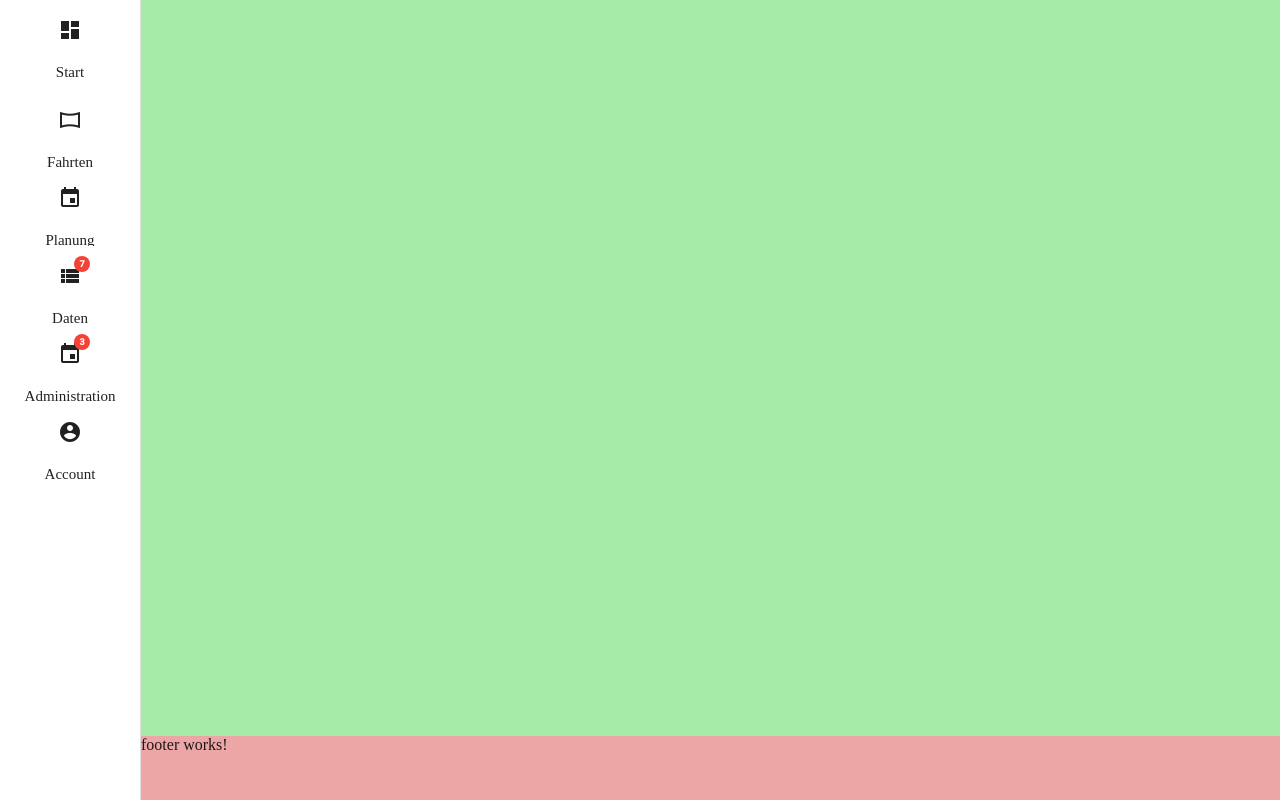
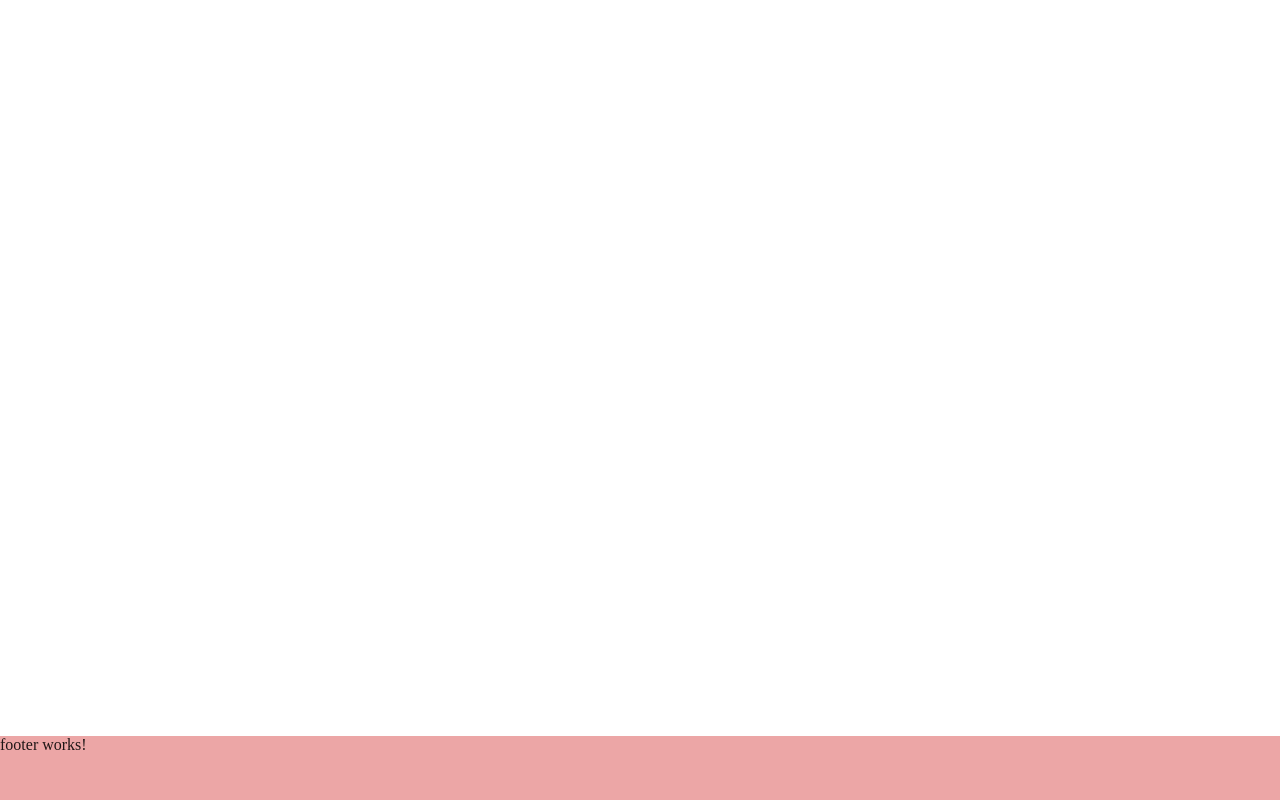
Before and after one commit to 4javier/faisal_project, an Angular app: page / in a window 1280 px wide. Built offline with nearby package versions, Linux system fonts and the light colour scheme.

Commit message:
add treeNodes

```diff
--- a/src/app/app.module.ts
+++ b/src/app/app.module.ts
@@ -28,6 +28,7 @@ import { MatToolbarModule } from '@angular/material/toolbar';
 import { MatBadgeModule } from '@angular/material/badge';
 import { WrapperComponent } from './components/wrapper/wrapper.component';
 import { FooterComponent } from './components/footer/footer.component';
+import { MatTreeModule } from '@angular/material/tree';
 
 @NgModule({
   declarations: [
@@ -61,6 +62,7 @@ import { FooterComponent } from './components/footer/footer.component';
     MatSidenavModule,
     MatListModule,
     MatBadgeModule,
+    MatTreeModule,
   ],
   providers: [],
   bootstrap: [AppComponent],
--- a/src/app/components/side-nav/side-nav.component.css
+++ b/src/app/components/side-nav/side-nav.component.css
@@ -1,4 +1,53 @@
-.container {
+.collapsed {
+  display: none;
+}
+
+mat-tree ul,
+mat-tree li {
+  margin-top: 0;
+  margin-bottom: 0;
+  list-style-type: none;
+}
+
+/*
+ * This padding sets alignment of the nested nodes.
+ */
+mat-nested-tree-node .mat-tree-node {
+  display: flex;
+  justify-content: space-between;
+  padding-left: 1rem;
+  padding-right: 1rem;
+}
+
+/*
+ * Padding for leaf nodes.
+ * Leaf nodes need to have padding so as to align with other non-leaf nodes
+ * under the same parent.
+ */
+div[role=group] > .mat-tree-node {
+  padding-left: 2rem;
+}
+
+
+
+
+
+
+
+
+
+
+
+
+
+
+
+
+
+
+
+
+/* .container {
   height: 100vh;
   margin-left: 0;
   margin-right: 0;
@@ -33,7 +82,7 @@ mat-sidenav {
   height: 35px;
   overflow: hidden;
   line-height: 35px;
-  /* transition: 0.2s ease-in; */
+   transition: 0.2s ease-in;
 }
 
 .list.no {
@@ -153,3 +202,4 @@ li.active > .arrow > .iconspan > .name.no {
   top: -25px;
   left: 10px;
 }
+ */
--- a/src/app/components/side-nav/side-nav.component.html
+++ b/src/app/components/side-nav/side-nav.component.html
@@ -4,9 +4,38 @@
       #snav
       [mode]="mobileQuery.matches ? 'over' : 'side'"
       [fixedInViewport]="mobileQuery.matches"
-      opened="{{ sideNavToggle }}"
     >
-      <mat-icon
+      <mat-tree [dataSource]="dataSource" [treeControl]="treeControl">
+        <!-- This is the tree node template for leaf nodes -->
+        <!-- There is inline padding applied to this node using styles.
+        This padding value depends on the mat-icon-button width. -->
+        <mat-tree-node *matTreeNodeDef="let node" matTreeNodeToggle>
+          {{ node.displayName }}
+        </mat-tree-node>
+        <!-- This is the tree node template for expandable nodes -->
+        <mat-nested-tree-node *matTreeNodeDef="let node; when: hasChild">
+          <div class="mat-tree-node">
+            {{ node.displayName }}
+            <button
+              mat-icon-button
+              matTreeNodeToggle
+              [attr.aria-label]="'Toggle ' + node.name"
+            >
+              <mat-icon class="mat-icon-rtl-mirror">
+                {{
+                  treeControl.isExpanded(node) ? 'expand_more' : 'chevron_right'
+                }}
+              </mat-icon>
+            </button>
+          </div>
+          <!-- There is inline padding applied to this div using styles.
+              This padding value depends on the mat-icon-button width.  -->
+          <div [class.collapsed]="!treeControl.isExpanded(node)" role="group">
+            <ng-container matTreeNodeOutlet></ng-container>
+          </div>
+        </mat-nested-tree-node>
+      </mat-tree>
+      <!-- <mat-icon
         class="close"
         *ngIf="toggle === true && mobileQuery.matches === false"
         (click)="collapse()"
@@ -69,23 +98,24 @@
             </ul>
           </div>
         </li>
-      </ul>
+      </ul> -->
     </mat-sidenav>
 
-    <mat-sidenav-content class="content {{ !topbarToggle ? 'yes' : 'no' }}">
+    <mat-sidenav-content>
       <mat-toolbar *ngIf="mobileQuery.matches === true" class="topbar">
-        <button mat-icon-button (click)="snav.toggle()" (click)="topbar()">
+        <button mat-icon-button (click)="snav.toggle()">
           <mat-icon>menu</mat-icon>
         </button>
         <div>
-          <p class="topbarname">{{ name }}</p>
-          <div
+          <!--           <p class="topbarname">{{ name }}</p>
+ -->
+          <!-- <div
             *ngIf="badge > 0"
             class="topbarbadge"
             matBadge="{{ badge }}"
             matBadgeColor="warn"
             matBadgeSize="small"
-          ></div>
+          ></div> -->
         </div>
       </mat-toolbar>
       <app-wrapper></app-wrapper>
--- a/src/app/components/side-nav/side-nav.component.ts
+++ b/src/app/components/side-nav/side-nav.component.ts
@@ -3,40 +3,22 @@ import { MediaMatcher } from '@angular/cdk/layout';
 import { menu } from '../pages/navItem-data';
 import { NavItem } from 'src/app/models/navItem.model';
 import { ActivatedRoute, NavigationStart, Router } from '@angular/router';
+import {NestedTreeControl} from '@angular/cdk/tree';
+import {MatTreeNestedDataSource, MatTreeModule} from '@angular/material/tree';
+
 
 @Component({
   selector: 'app-side-nav',
   templateUrl: './side-nav.component.html',
   styleUrls: ['./side-nav.component.css'],
 })
-export class SideNavComponent implements OnInit, OnDestroy {
+export class SideNavComponent {
   mobileQuery: MediaQueryList;
-
-  route: string = '';
-  name: string = '';
-  icon: string = '';
-  badge: number = 0;
-
-  sideNavToggle: boolean = true;
-  toggle: boolean = false;
-  topbarToggle: boolean = false;
-
-  totalNotification: number = 0;
-
-  data = menu;
-
+  treeControl = new NestedTreeControl<NavItem>(node => node.children);
+    dataSource = new MatTreeNestedDataSource<NavItem>();
   private _mobileQueryListener: () => void;
 
-  ngOnInit(): void {
-    for (let i = 0; i < this.data.length; i++) {
-      if (this.data[i].children) {
-        for (let j = 0; j < this.data[i].children.length; j++) {
-          this.data[i].notification += this.data[i].children[j].notification;
-          this.totalNotification += this.data[i].children[j].notification;
-        }
-      }
-    }
-  }
+
 
   constructor(
     changeDetectorRef: ChangeDetectorRef,
@@ -46,50 +28,14 @@ export class SideNavComponent implements OnInit, OnDestroy {
     this.mobileQuery = media.matchMedia('(max-width: 839px)');
     this._mobileQueryListener = () => changeDetectorRef.detectChanges();
     this.mobileQuery.addListener(this._mobileQueryListener);
-    if (this.mobileQuery.matches === true) {
-      this.toggle = true;
-      this.sideNavToggle = false;
-      this.topbarToggle = true;
-    }
-    router.events.forEach((event) => {
-      if(event instanceof NavigationStart) {
-        this.route = event.url.substring(1);
-        this.route;
-        for (let i = 0; i < this.data.length; i++) {
-          if (this.data[i].children) {
-            for (let j = 0; j < this.data[i].children.length; j++) {
-              if (this.data[i].children[j].route === this.route) {
-                this.name = this.data[i].displayName;
-                this.icon = this.data[i].iconName;
-                this.badge = this.data[i].notification;
-              }
-            }
-          }
-        }
-      }
-    });
 
+
+
+    this.dataSource.data = menu;
   }
 
-  collapse() {
-    for (let i = 0; i < this.data.length; i++) {
-      if (this.data[i].children) {
-        this.data[i].children_disabled = true;
-      }
-    }
-    this.toggle = false;
-  }
+    hasChild = (_: number, node: NavItem) => !!node.children && node.children.length > 0;
 
-  expand(item: NavItem) {
-    if (this.toggle === true) item.children_disabled = !item.children_disabled;
-    else this.toggle = true;
-  }
 
-  topbar() {
-    this.topbarToggle = !this.topbarToggle;
-  }
 
-  ngOnDestroy(): void {
-    this.mobileQuery.removeListener(this._mobileQueryListener);
-  }
 }
```
